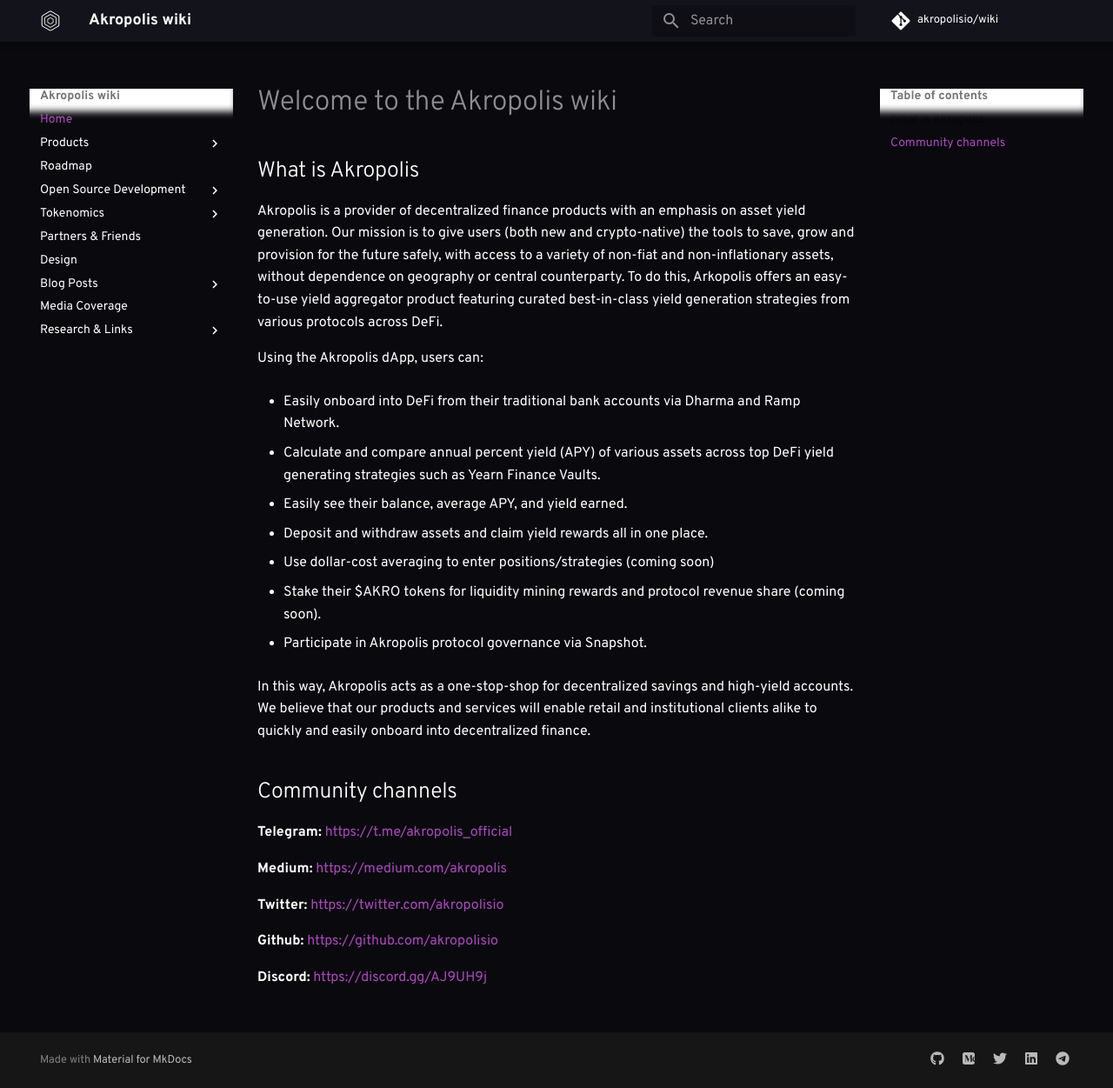
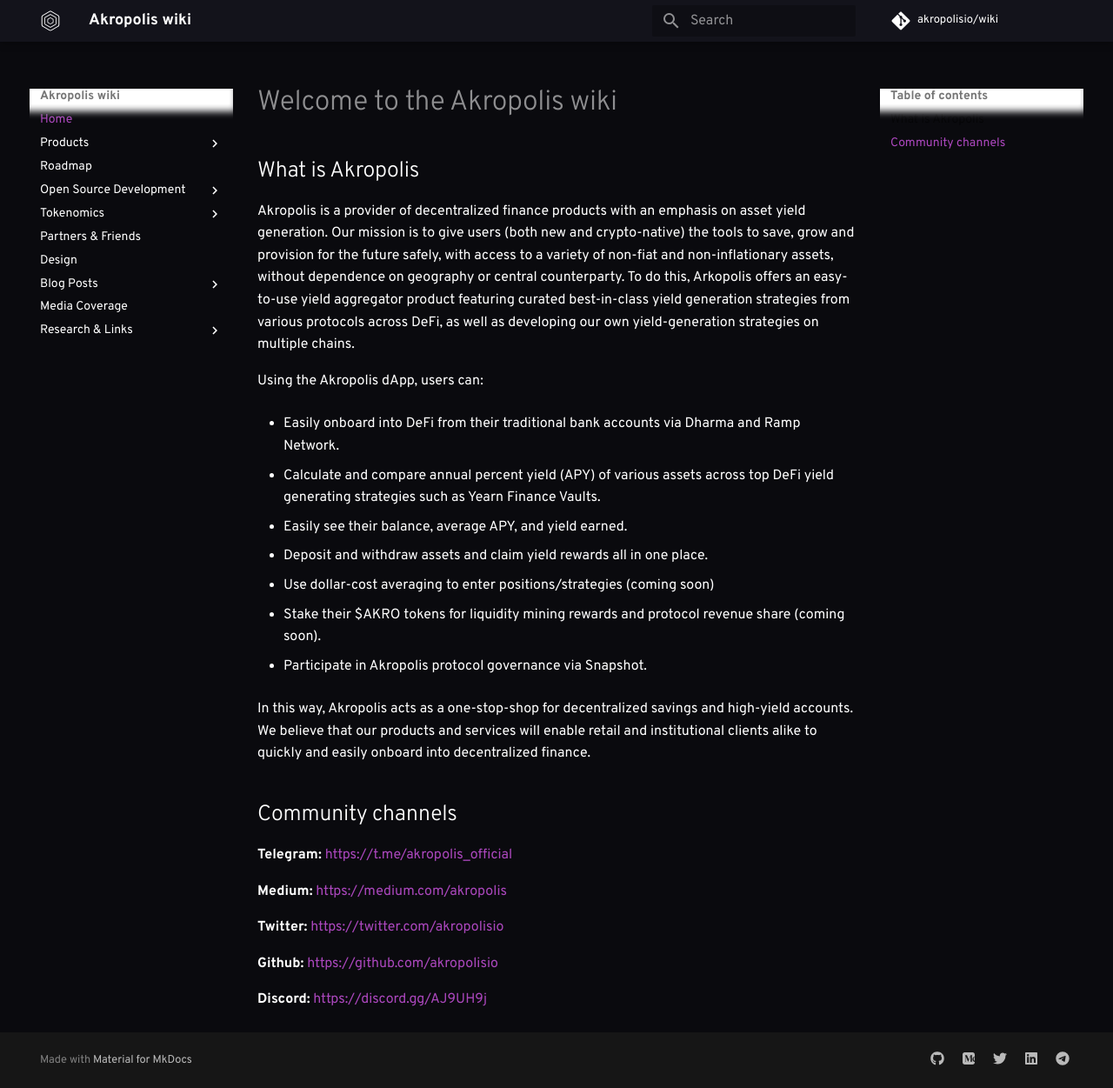
Before and after one commit to kaonone/wiki, an MkDocs documentation site: the page built from docs/index.md, in a window 1280 px wide and 1251 px high. Shown: the whole window at 87% size. Built offline with MkDocs 1.6.1 and Material for MkDocs 9.7.7, drawn with Linux system fonts in a browser that asks for light colours; some web fonts are replaced; comment, search, counter and statistics services are not loaded; old or Windows-style settings are respelled for this version of MkDocs.

Commit message:
Update index.md

```diff
--- a/docs/index.md
+++ b/docs/index.md
@@ -2,7 +2,7 @@
 
 ## What is Akropolis
 
-Akropolis is a provider of decentralized finance products with an emphasis on asset yield generation. Our mission is to give users (both new and crypto-native) the tools to save, grow and provision for the future safely, with access to a variety of non-fiat and non-inflationary assets, without dependence on geography or central counterparty. To do this, Arkopolis offers an easy-to-use yield aggregator product featuring curated best-in-class yield generation strategies from various protocols across DeFi.
+Akropolis is a provider of decentralized finance products with an emphasis on asset yield generation. Our mission is to give users (both new and crypto-native) the tools to save, grow and provision for the future safely, with access to a variety of non-fiat and non-inflationary assets, without dependence on geography or central counterparty. To do this, Arkopolis offers an easy-to-use yield aggregator product featuring curated best-in-class yield generation strategies from various protocols across DeFi, as well as developing our own yield-generation strategies on multiple chains.
 
 Using the Akropolis dApp, users can:
 
```
